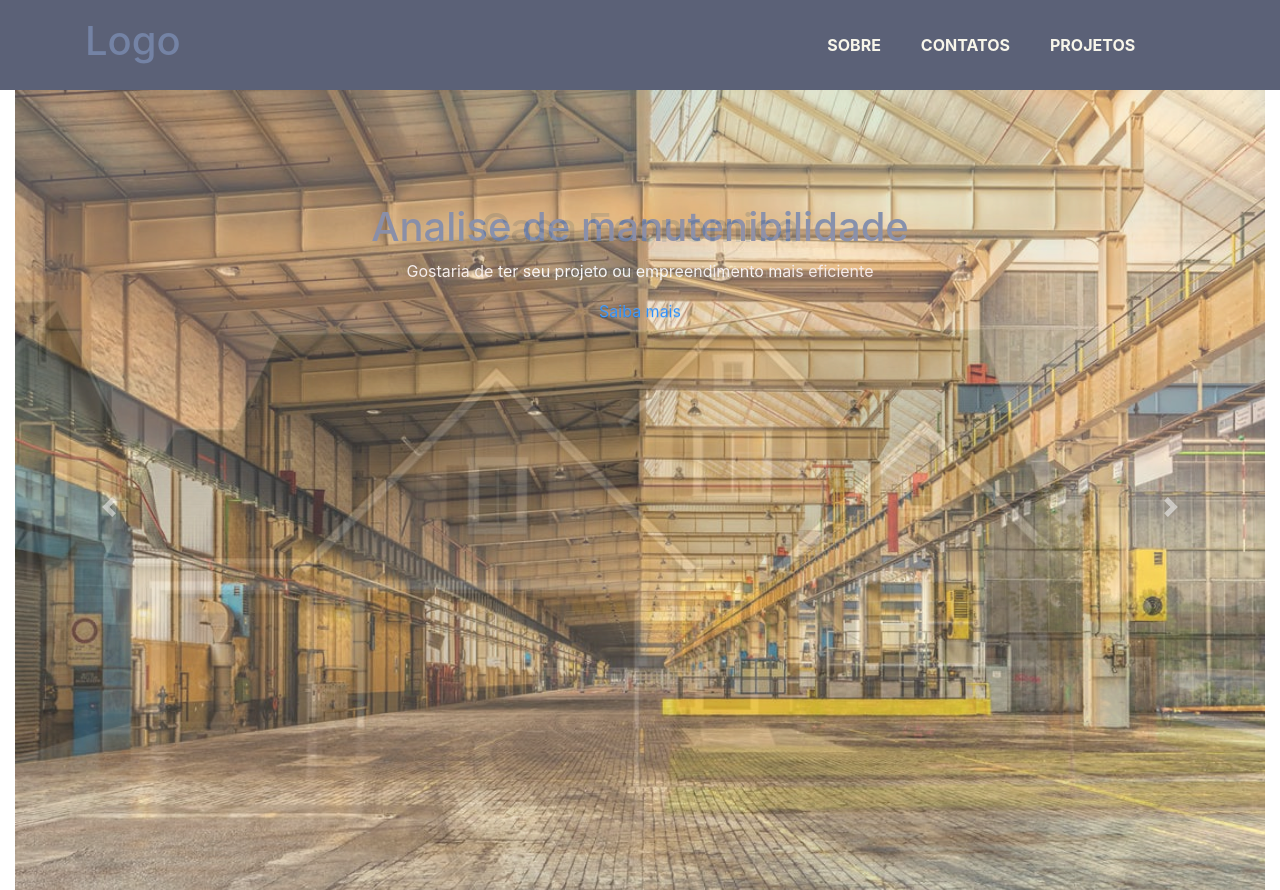
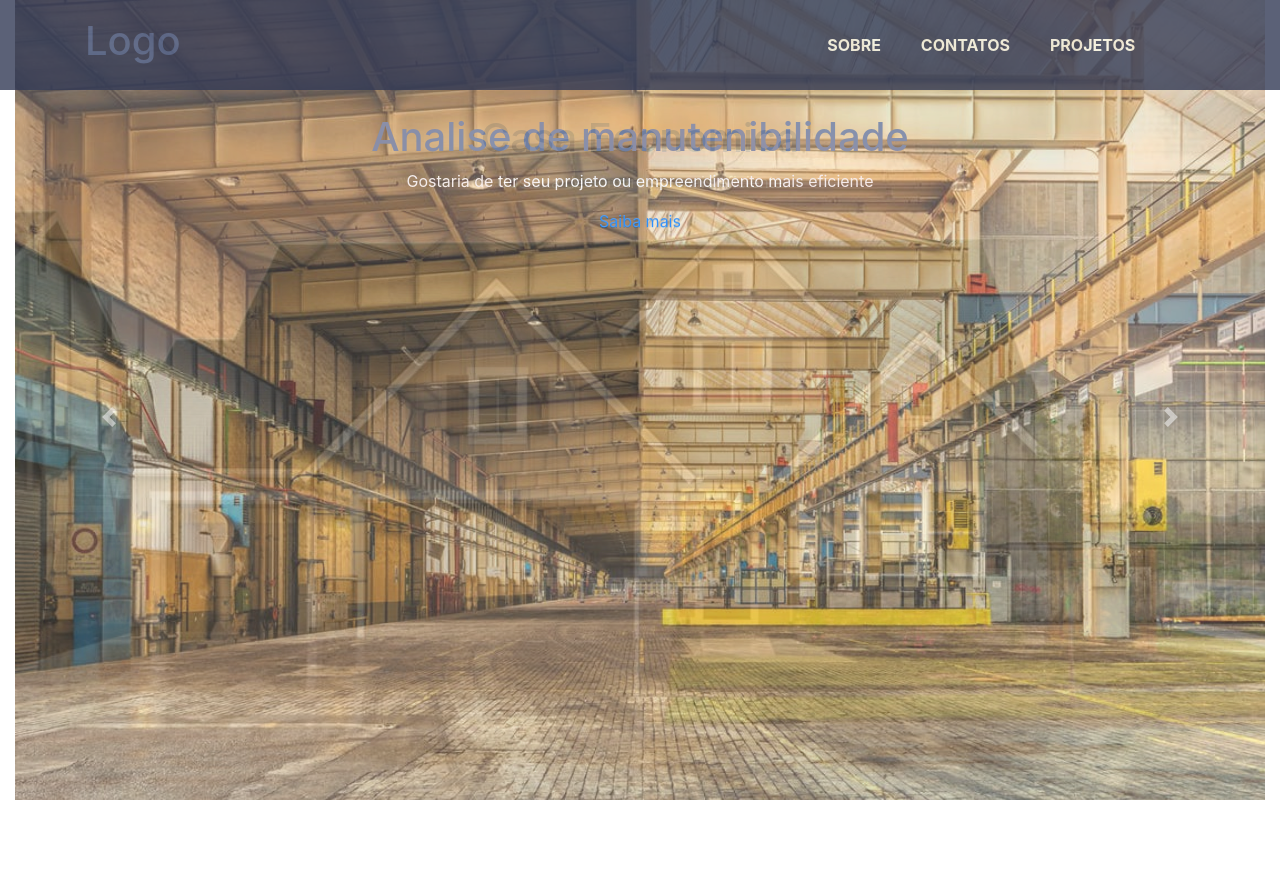
Before and after one commit to thomasrcezar/portfolio_engenheira_civil, a website: page index.html in a window 1280 px wide. After the commit the page ends 800 px from the top, so only its background shows below. Drawn offline with nearby package versions, Linux system fonts and the light colour scheme.

Commit message:
Modificando Nav-bar

```diff
--- a/css/_scss/style.scss
+++ b/css/_scss/style.scss
@@ -9,9 +9,9 @@ h1{
 }
 #header{
 
-    z-index: 99;
+
     #navigation{
-
+        z-index: 2;
         width: 100%;
         min-height: 70px;
         background: $color2;
@@ -67,7 +67,8 @@ h1{
 }
 
 #sectionCarousel{
-    z-index: 90;
+    position: absolute;
+    z-index: 1;
     width: 100%;
     height: 50em;
     overflow: hidden;
--- a/index.html
+++ b/index.html
@@ -9,7 +9,7 @@
 </head>
 <body>
     <header id="header">
-        <nav class="navbar navbar-expand-md " id="navigation">
+        <nav class="navbar navbar-expand-md fixed-top" id="navigation">
             <div class="container">
                 <a href="#" class="navbar-brand"> <h1>Logo</h1></a>
                 <button class="navbar-toggler" type="button" data-toggle="collapse" data-target="#menuNavbar" aria-controls="#menuNavbar" aria-expanded="false" aria-label="Alterar navegação">
```
Also changed, not shown: css/style.min.css.
